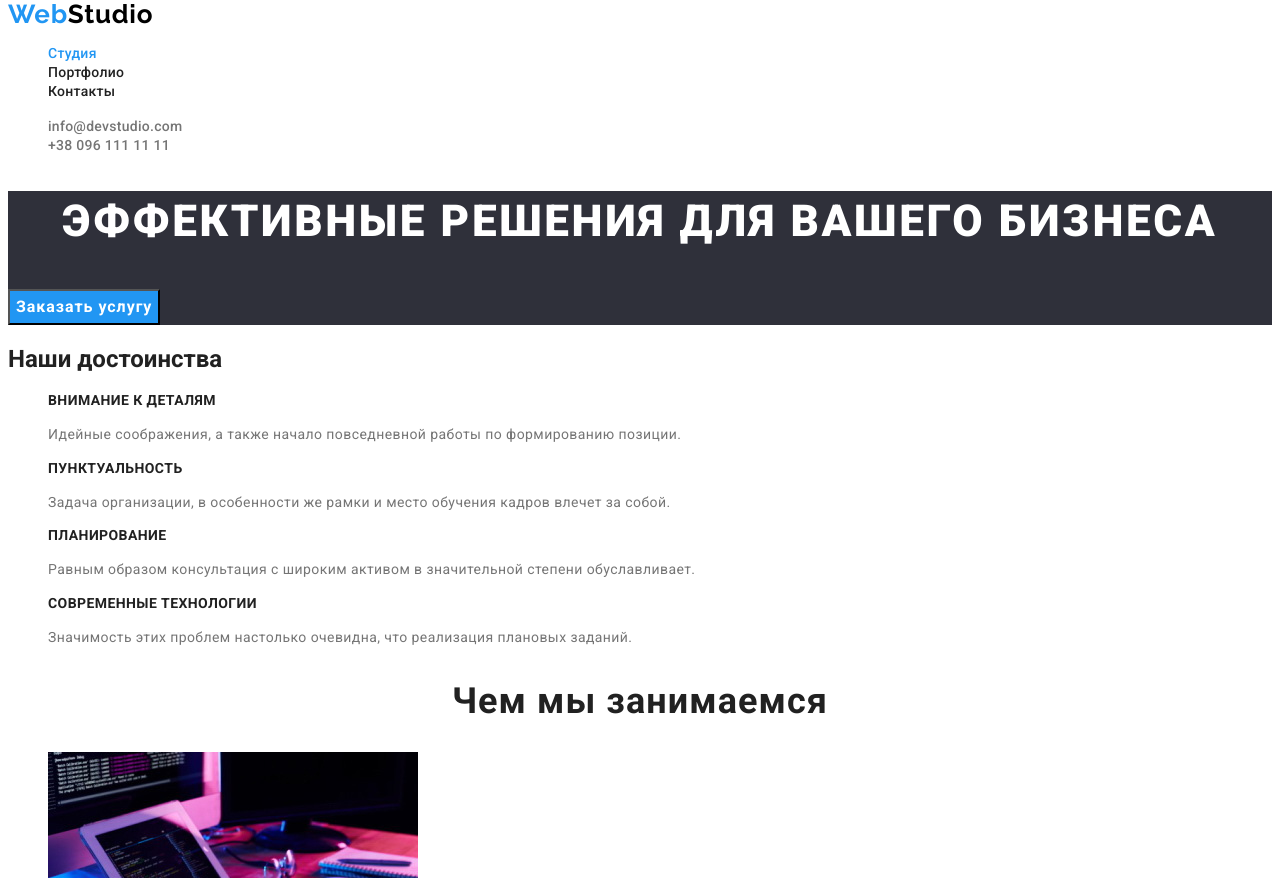
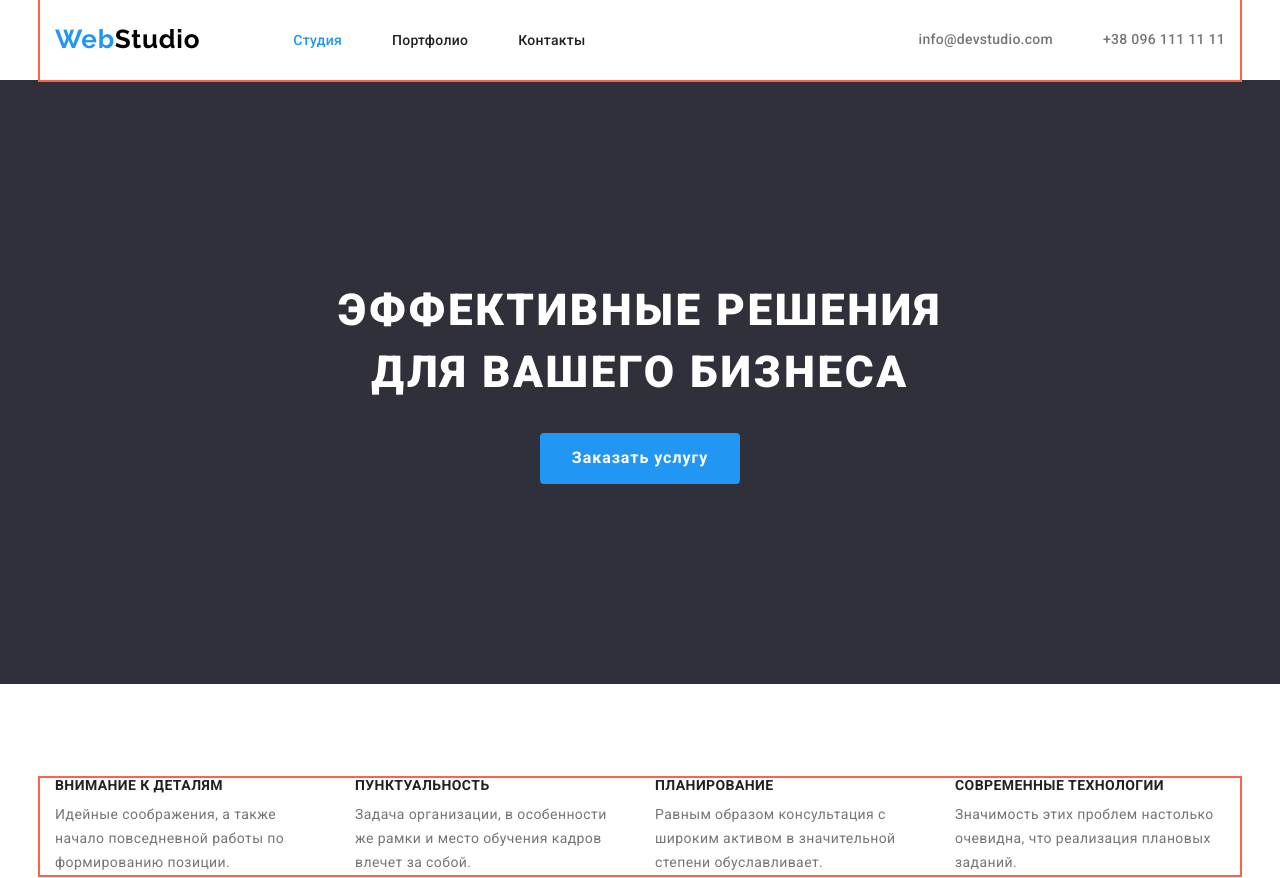
Before and after one commit to KorotkovD6417/goit-markup-hw-03, a plain HTML site: page index.html in a window 1280 px wide. Shown: the top 878 px of the page. Drawn offline with nearby package versions, Linux system fonts and the light colour scheme.

Commit message:
Стелізував все окрім команди та футера

```diff
--- a/css/styles.css
+++ b/css/styles.css
@@ -3,6 +3,38 @@
     --secondary-text-color: #757575;
     --accent-color: #2196F3;
     --white-color: #FFFFFF;
+}
+ul {
+    list-style: none;
+    padding: 0;
+    margin: 0;
+}
+
+h1,
+h2,
+h3,
+h4,
+h5,
+h6 {
+    padding: 0;
+    margin: 0;
+}
+
+p {
+    padding: 0;
+    margin: 0;
+}
+img {
+    vertical-align: middle;
+}
+.container {
+    width: 1200px;
+    margin-left: auto;
+    margin-right: auto;
+    padding-right: 15px;
+    padding-left: 15px;
+
+    outline:2px solid tomato;
 }
 
          /* index.html */
@@ -10,10 +42,17 @@
     background-color: var(--white-color);
     font-family: Roboto, sans-serif;
 }
-ul {
-    list-style: none;
+
+        /* Header */
+.header .navigation {
+    display: flex;
+    align-items: center;
 }
-        /* Header */
+
+.header-navigation {
+    display: flex;
+    align-items: center;
+}
 .header-logo {
     color: #000000;
     font-family: Raleway, sans-serif;
@@ -25,6 +64,14 @@ ul {
 }
 .header-word {
     color: var(--accent-color);
+}
+.header-list {
+    display: flex;
+    margin-left: 93px;
+}
+
+.header-list .header-item:not(:last-child) {
+    margin-right: 50px;
 }
 .header-list a {
     color: var(--primary-text-color);
@@ -43,7 +90,19 @@ ul {
 .header-list a.current {
     color: var(--accent-color);
 }
+.header-contact-list {
+    display: flex;
+    margin-left: auto;
+}
+
+.header-contact-list .header-item:not(:last-child) {
+    margin-right: 50px;
+}
 .header-contact-list a {
+    display: block;
+    padding-top: 32px;
+    padding-bottom: 32px;
+
     color: var(--secondary-text-color);
     font-weight: 500;
     font-size: 14px;
@@ -59,10 +118,19 @@ ul {
          /* Maine */
 /* Hero */
 .hero-section {
+    padding-top: 200px;
+    padding-bottom: 200px;
+
     color: var(--white-color);
     background-color: #2F303A;
+    text-align: center;
 }
 .hero-title {
+    margin-right: auto;
+    margin-left: auto;
+    margin-bottom: 30px;
+    width: 696px;
+
     font-weight: 900;
     font-size: 44px;
     line-height: 1.4;
@@ -71,21 +139,40 @@ ul {
     text-transform: uppercase;
 }
 .button-primary {
+    border-radius: 4px;
+    border: 0 solid transparent;
+    padding: 10px 32px;
+
     color: var(--white-color);
     background-color: var(--accent-color);
+
     font-family: inherit;
     font-weight: 700;
     font-size: 16px;
     line-height: 1.9;
     letter-spacing: 0.06em;
     cursor: pointer;
+    text-align: center;
 }
 
 /* Features */
+.section {
+    padding-top: 94px;
+    padding-bottom: 94px;
+}
 .section-title {
     color: var(--primary-text-color);
+    display: none;
+}
+.list {
+    display: flex;
+}
+.list > .item:not(:last-child) {
+    margin-right: 30px;
 }
 .list .title {
+    margin-bottom: 10px;
+
     color: var(--primary-text-color);
     font-weight: 700;
     font-size: 14px;
@@ -94,6 +181,8 @@ ul {
     text-transform: uppercase;
 }
 .list .paragraph {
+    width: 270px;
+
     color: var(--secondary-text-color);
     font-weight: 400;
     font-size: 14px;
@@ -102,7 +191,11 @@ ul {
 }
 
 /* What we do */
+.job-section {
+    padding-bottom: 94px;
+}
 .job-title {
+    margin-bottom: 50px;
     color: var(--primary-text-color);
     font-weight: 700;
     font-size: 36px;
@@ -110,10 +203,33 @@ ul {
     text-align: center;
     letter-spacing: 0.03em;
 }
+.job-list {
+    display:flex;
+}
+.job-item {
+    width: calc((100 - 2 * 30px) / 3);
+}
+.job-item:not(:last-child) {
+    margin-right: 30px;
+}
 
 /* Team */
+
 .team-section {
+    padding-top: 94px;
+    padding-bottom: 94px;
+
+    text-align: center;
     background-color: #F5F4FA;
+}
+.team-list {
+    display: flex;
+}
+.team-list {
+    width: calc((100 - 3 * 30px) / 4);
+}
+.team-list:not(:last-child) {
+    margin-right: 30px;
 }
 .team-title {
     color: var(--primary-text-color);
@@ -124,6 +240,8 @@ ul {
     letter-spacing: 0.03em;
 }
 .team-list .team-item-title {
+    margin-bottom: 10px;
+
     color: var(--primary-text-color);
     font-weight: 500;
     font-size: 16px;
@@ -138,6 +256,10 @@ ul {
     line-height: 1.9;
     text-align: center;
     letter-spacing: 0.03em;
+}
+.box {
+    padding-top: 30px;
+    padding-bottom: 30px;
 }
 
          /* Footer */
--- a/index.html
+++ b/index.html
@@ -9,12 +9,14 @@
     <link rel="preconnect" href="https://fonts.gstatic.com" crossorigin>
     <link href="https://fonts.googleapis.com/css2?family=Raleway:wght@700&family=Roboto:wght@400;500;700;900&display=swap"
         rel="stylesheet">
+            <link rel="stylesheet" href="https://cdnjs.cloudflare.com/ajax/libs/modern-normalize/1.1.0/modern-normalize.min.css" />
     <link rel="stylesheet" href="./css/styles.css">
 </head>
 <body class="bodypage">
 
          <!-- Header -->
     <header class="header">
+<div class="container navigation">
             <nav class="header-navigation">
                 <a href="./index.html" class="header-logo"><span class="header-word">Web</span>Studio</a>
                 <ul class="header-list">
@@ -30,13 +32,14 @@
                 </ul>
             </nav>
             <ul class="header-contact-list">
-            <li class="header-contact-item">
+                <li class="header-item">
                     <a href="info@devstudio.com" class="link">info@devstudio.com</a>
                 </li>
-            <li class="header-contact-item">
+                <li class="header-item">
                     <a href="+380961111111" class="link">+38 096 111 11 11</a>
                 </li>
             </ul>
+</div>
     </header>
 
          <!-- Main -->
@@ -51,7 +54,8 @@
 
     <!-- Maine Features -->
 
-            <section class="section">
+            <section class="section ">
+<div class="container">
                 <h2 class="section-title">Наши достоинства</h2>
                 <ul class="list">
                     <li class="item">
@@ -71,11 +75,13 @@
                         <p class="paragraph">Значимость этих проблем настолько очевидна, что реализация плановых заданий.</p>
                     </li>
                 </ul>
+</div>
         </section>
 
     <!-- Maine What we do -->
 
         <section class="job-section">
+            <div class="container">
                 <h2 class="job-title">Чем мы занимаемся</h2>
                 <ul class="job-list">
                     <li class="job-item">
@@ -88,34 +94,45 @@
                         <img src="./images/3.jpg" alt="выбор цветов для дизайна сайта" width="370">
                     </li>
                 </ul>
+            </div>
         </section>
 
     <!-- Maine team -->
 
         <section class="team-section">
+            <div class="container">
                 <h2 class="team-title">Наша команда</h2>
                 <ul class="team-list">
                     <li class="team-item">
                         <img src="./images/igor.jpg" alt="наш сотрудник" width="270">
+                        <div class="box">
                             <h3 class="team-item-title">Игорь Демьяненко</h3>
                             <p class="team-item-paragraph">Product Designer</p>
+                        </div>
                     </li>
                     <li class="team-item">
                         <img src="./images/olha.jpg" alt="наш сотрудник" width="270">
+                        <div class="box">
                             <h3 class="team-item-title">Ольга Репина</h3>
                             <p class="team-item-paragraph">Frontend Developer</p>
+                        </div>
                     </li>
                     <li class="team-item">
                         <img src="./images/nikolay.jpg" alt="наш сотрудник" width="270">
+                        <div class="box">
                             <h3 class="team-item-title">Николай Тарасов</h3>
                             <p class="team-item-paragraph">Marketing</p>
+                        </div>
                     </li>
                     <li class="team-item">
                         <img src="./images/mikhaylo.jpg" alt="наш сотрудник" width="270">
+                        <div class="box">
                             <h3 class="team-item-title">Михаил Ермаков</h3>
                             <p class="team-item-paragraph">UI Designer</p>
+                        </div>
                     </li>
                 </ul>
+            </div>
         </section>
     </main>
 
--- a/portfolio.html
+++ b/portfolio.html
@@ -11,6 +11,7 @@
     <link
         href="https://fonts.googleapis.com/css2?family=Raleway:wght@700&family=Roboto:wght@400;500;700;900&display=swap"
         rel="stylesheet">
+            <link rel="stylesheet" href="https://cdnjs.cloudflare.com/ajax/libs/modern-normalize/1.1.0/modern-normalize.min.css" />
     <link rel="stylesheet" href="./css/styles.css">
 </head>
 
@@ -18,6 +19,7 @@
 
     <!-- Header -->
     <header class="header">
+<div class="container navigation">
             <nav class="header-navigation">
                 <a href="./index.html" class="header-logo"><span class="header-word">Web</span>Studio</a>
                 <ul class="header-list">
@@ -33,13 +35,14 @@
                 </ul>
             </nav>
             <ul class="header-contact-list">
-            <li class="header-contact-item">
+                <li class="header-item">
                     <a href="info@devstudio.com" class="link">info@devstudio.com</a>
                 </li>
-            <li class="header-contact-item">
+                <li class="header-item">
                     <a href="+380961111111" class="link">+38 096 111 11 11</a>
                 </li>
             </ul>
+</div>
     </header>
 
          <!-- Main -->
```
Lines whose indentation alone changed are shown as unchanged.
